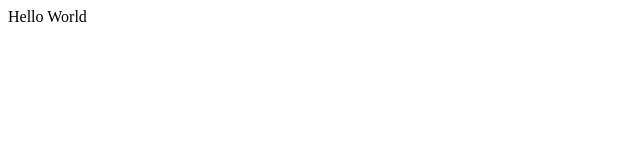
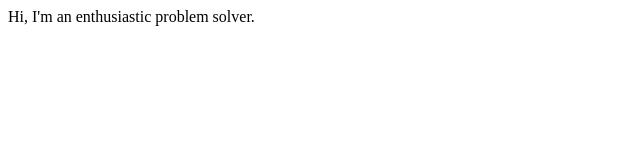
Before and after one commit to James-Z-Zhang00/mywebsite, a plain HTML site: page index.html in a window 1280 px wide. Shown: the whole page, without its empty margins (0-640 px from the left). Drawn offline with Linux system fonts and the light colour scheme.

Commit message:
Changed page text

```diff
--- a/index.html
+++ b/index.html
@@ -3,9 +3,9 @@
 <head>
     <meta charset="UTF-8">
     <meta name="viewport" content="width=device-width, initial-scale=1.0">
-    <title>Document</title>
+    <title>Hi here's my website</title>
 </head>
 <body>
-    Hello World
+    Hi, I'm an enthusiastic problem solver.
 </body>
 </html>
```
